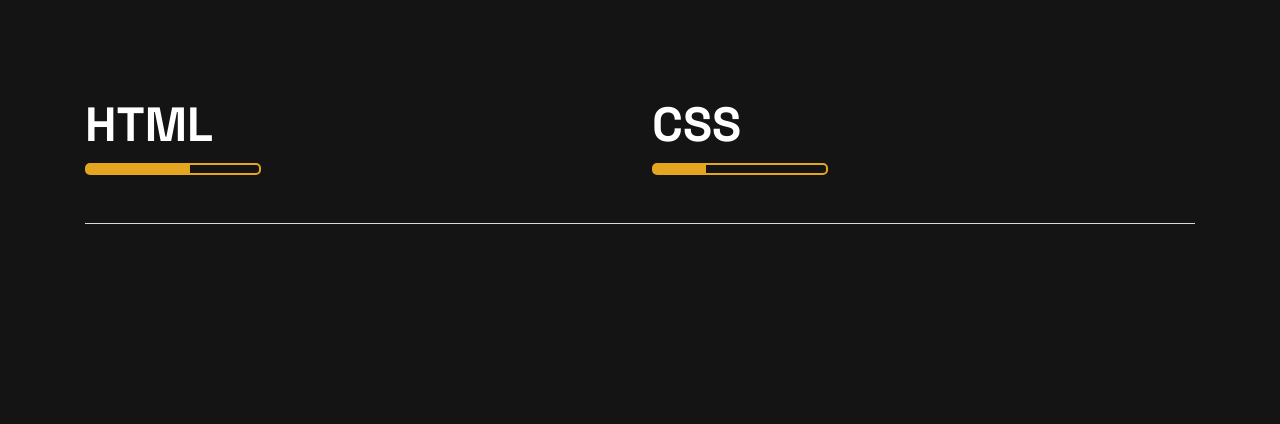
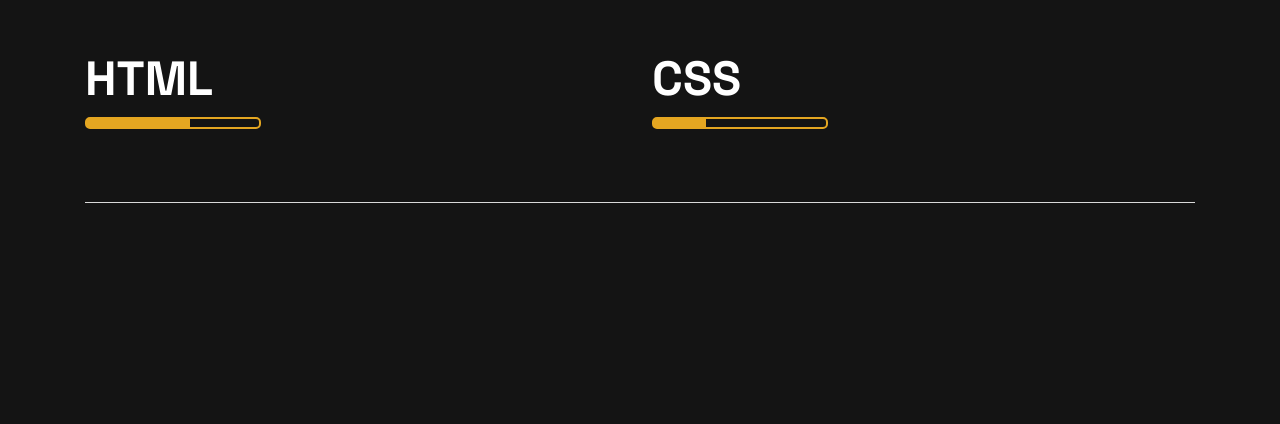
Before and after one commit to NataliaKhaidanova/portfolio, a plain HTML site: page index.html in a window 1280 px wide. Shown: the part 718-1142 px from the top of the page. Drawn offline with Linux system fonts and the light colour scheme.

Commit message:
Fixed skills margins.

```diff
--- a/style.css
+++ b/style.css
@@ -233,7 +233,8 @@ h1 > span {
 .skills_wrapper {
     display: grid;
     grid-template-columns: 1fr;
-    padding-block: 40px; /* block is top and bottom, while inline is left and right */
+    padding-top: 40px;
+    padding-bottom: 65px;
 }
 
 .skills_item {
@@ -245,6 +246,7 @@ h1 > span {
     font-size: clamp(2rem, 0.33rem + 7.11vw, 3rem);
     line-height: 1.17;
     margin-bottom: 2px;
+    margin-top: 25px;
 }
 
 .skills_description {
```
